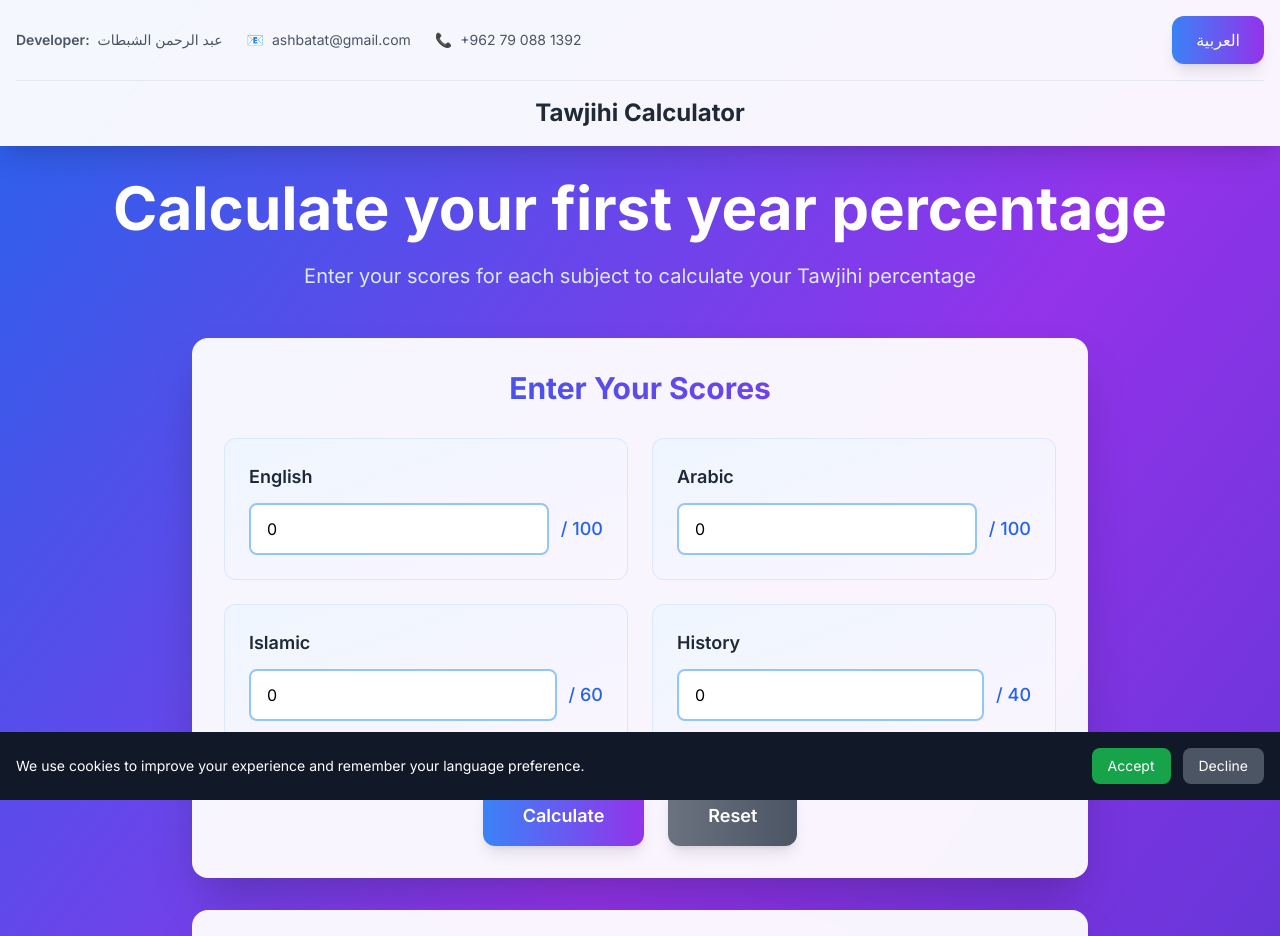
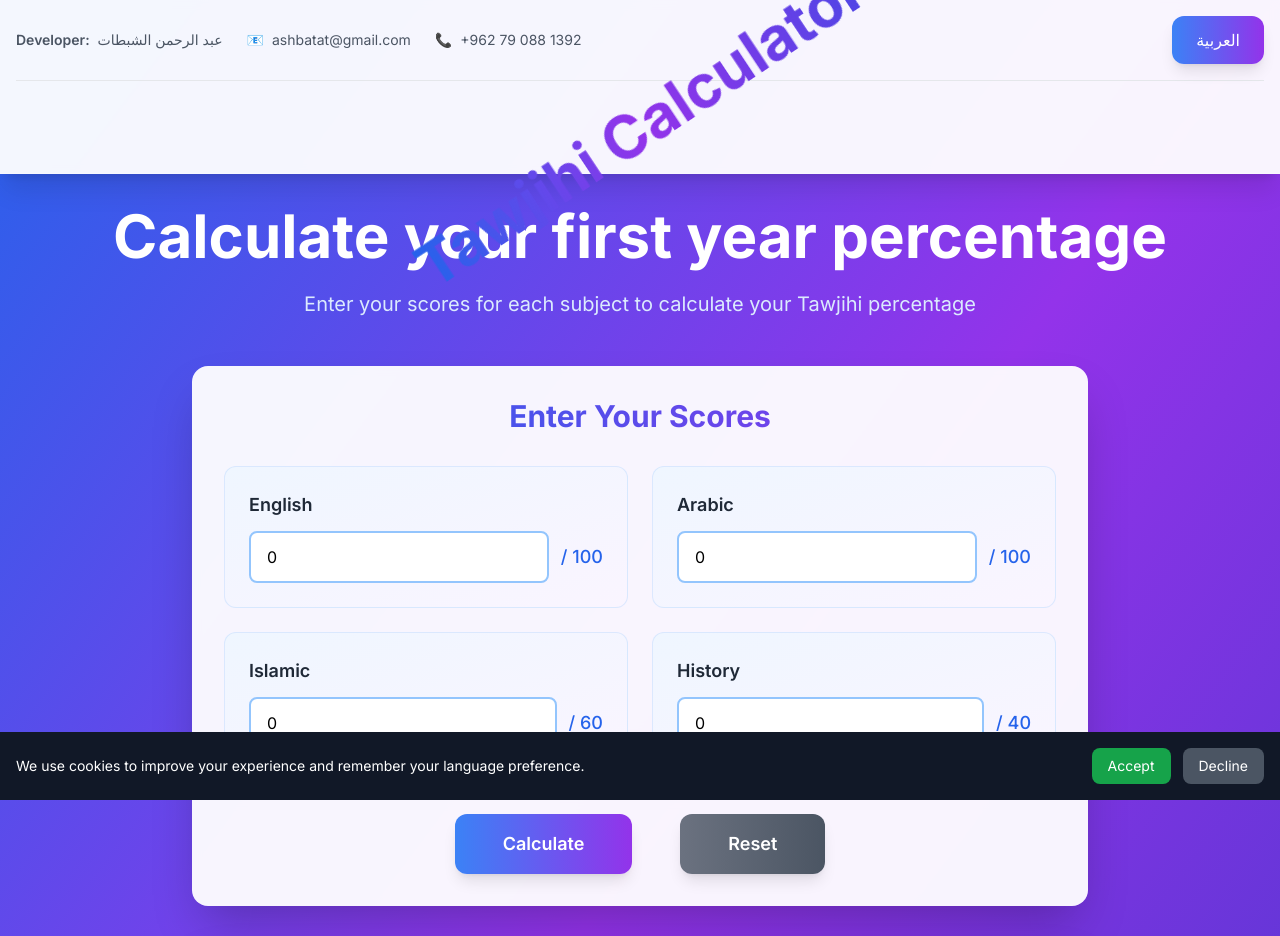
Before and after one commit to Abd87/tawjihi-calculator, a Next.js app: page / in a window 1280 px wide. Shown: the top 936 px of the page. Built offline with nearby package versions, Linux system fonts and the light colour scheme.

Commit message:
Make title bigger with spinning animation and increase button spacing

```diff
--- a/app/globals.css
+++ b/app/globals.css
@@ -92,6 +92,15 @@ body {
   }
 }
 
+@keyframes spinSlow {
+  from {
+    transform: rotate(0deg);
+  }
+  to {
+    transform: rotate(360deg);
+  }
+}
+
 /* Animation classes */
 .animate-fade-in {
   animation: fadeIn 1s ease-out;
@@ -117,6 +126,10 @@ body {
   animation: bounce 1s infinite;
 }
 
+.animate-spin-slow {
+  animation: spinSlow 3s linear infinite;
+}
+
 /* Hover effects */
 .hover-lift {
   transition: transform 0.3s ease, box-shadow 0.3s ease;
--- a/app/page.tsx
+++ b/app/page.tsx
@@ -96,12 +96,12 @@ export default function Home() {
               </button>
            </div>
 
-           {/* Main Title */}
-           <div className="flex justify-center">
-             <h1 className="text-2xl font-bold text-gray-800">
-               {t('title')}
-             </h1>
-           </div>
+                       {/* Main Title */}
+            <div className="flex justify-center">
+              <h1 className="text-4xl md:text-6xl font-bold bg-gradient-to-r from-blue-600 via-purple-600 to-indigo-600 bg-clip-text text-transparent animate-spin-slow">
+                {t('title')}
+              </h1>
+            </div>
          </div>
        </header>
 
@@ -150,16 +150,16 @@ export default function Home() {
                ))}
              </div>
 
-                         <div className="flex justify-center space-x-6 mt-10">
+                         <div className="flex justify-center space-x-12 mt-10">
                <button
                  onClick={calculateResult}
-                 className="bg-gradient-to-r from-blue-500 to-purple-600 text-white px-10 py-4 rounded-xl hover:from-blue-600 hover:to-purple-700 transition-all duration-300 transform hover:scale-105 shadow-lg font-semibold text-lg"
+                 className="bg-gradient-to-r from-blue-500 to-purple-600 text-white px-12 py-4 rounded-xl hover:from-blue-600 hover:to-purple-700 transition-all duration-300 transform hover:scale-105 shadow-lg font-semibold text-lg"
                >
                  {t('calculate')}
                </button>
                <button
                  onClick={resetCalculator}
-                 className="bg-gradient-to-r from-gray-500 to-gray-600 text-white px-10 py-4 rounded-xl hover:from-gray-600 hover:to-gray-700 transition-all duration-300 transform hover:scale-105 shadow-lg font-semibold text-lg"
+                 className="bg-gradient-to-r from-gray-500 to-gray-600 text-white px-12 py-4 rounded-xl hover:from-gray-600 hover:to-gray-700 transition-all duration-300 transform hover:scale-105 shadow-lg font-semibold text-lg"
                >
                  {language === 'en' ? 'Reset' : 'إعادة تعيين'}
                </button>
```
